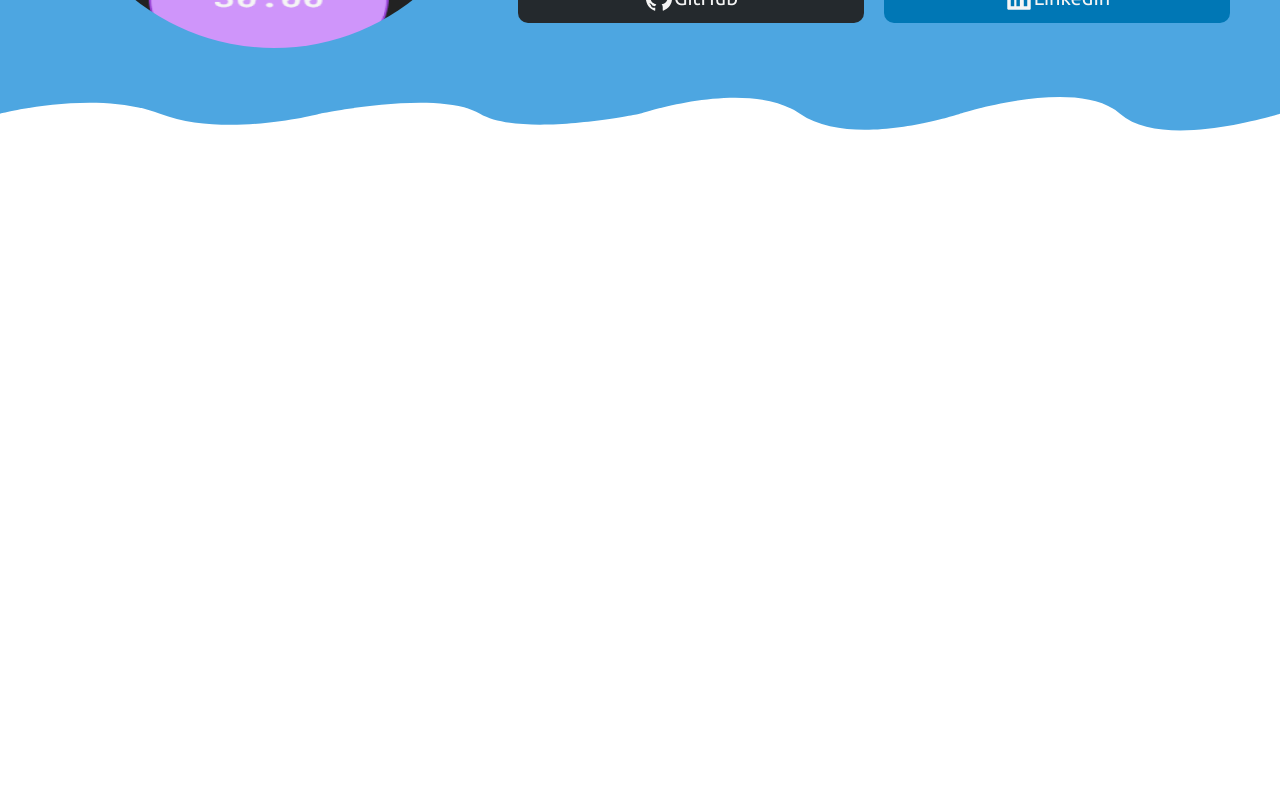
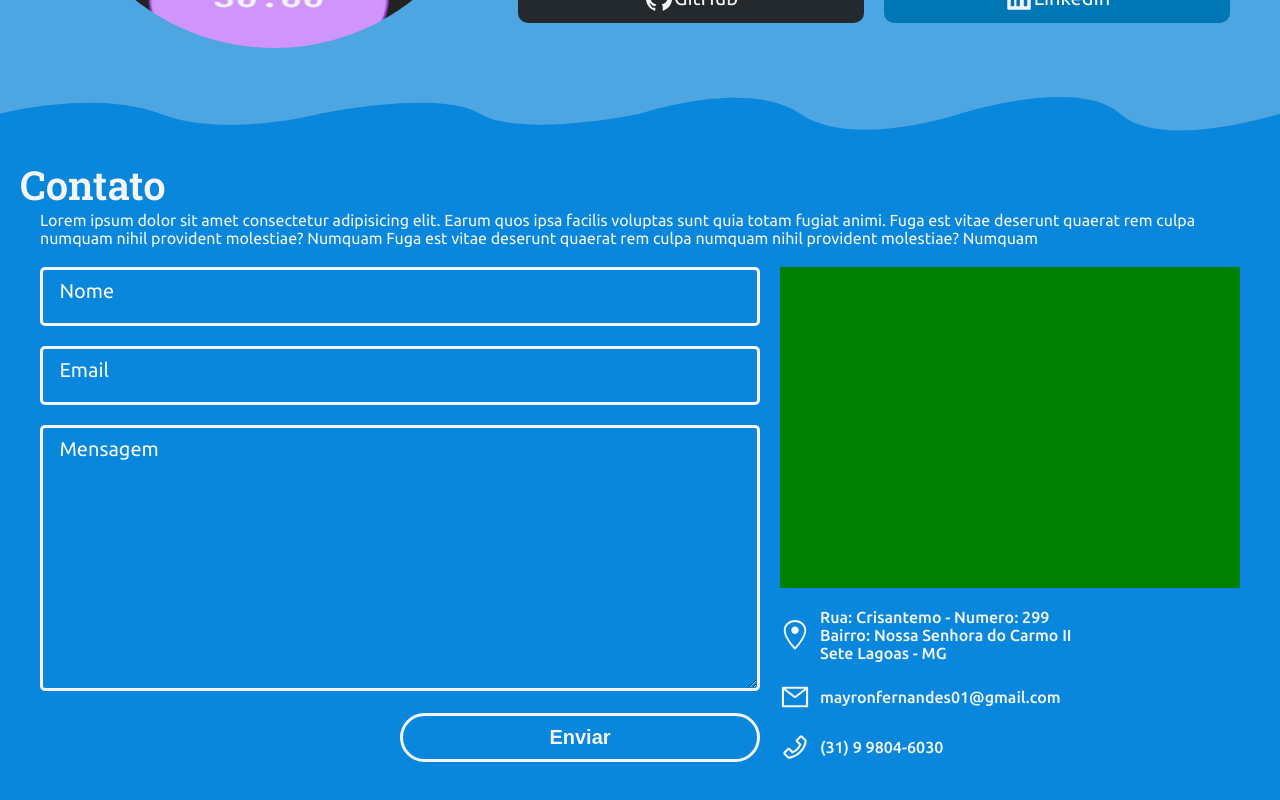
Before and after one commit to mayron1806/Portfolio, a React (Vite) app: page / in a window 1280 px wide. Shown: the part 2687-3487 px from the top of the page. Before the commit the page ends 2845 px from the top, so only its background shows below. Built offline with nearby package versions, Linux system fonts and the light colour scheme; no server answers; the database is empty.

Commit message:
add contact page

```diff
--- a/package.json
+++ b/package.json
@@ -8,6 +8,8 @@
     "preview": "vite preview"
   },
   "dependencies": {
+    "@react-google-maps/api": "^2.12.0",
+    "@types/google-map-react": "^2.1.7",
     "@types/styled-components": "^5.1.25",
     "axios": "^0.27.2",
     "firebase": "^9.8.3",
--- a/src/App.tsx
+++ b/src/App.tsx
@@ -15,6 +15,7 @@ import { ThemeProvider } from "styled-components";
 
 import * as C from "./app.style";
 import Section from "./components/Section";
+import Contact from "./components/Contact";
 
 const App = ()=> {
   const [currentTheme, setCurrentTheme] = useState<ThemeType>(LIGHT_THEME);
@@ -40,6 +41,7 @@ const App = ()=> {
           <Techs />
           <Projects />
           <About />
+          <Contact/>
         </div>
         {/* END CONTENT */}
       </C.App>
--- /dev/null
+++ b/src/components/Contact/index.tsx
@@ -0,0 +1,114 @@
+import { useEffect, useId, useState, useCallback } from "react";
+import Section from "../Section";
+import * as C from "./style";
+import { GoogleMap, useJsApiLoader } from '@react-google-maps/api';
+import googleMapReact from "google-map-react";
+const center = {
+    lat: -3.745,
+    lng: -38.523
+  };
+
+const Contact = () => {
+
+
+    const onUnmount = useCallback(function callback(map) {
+    setMap(null)
+    }, [])
+
+    const nameID = useId();
+    const [name, setName] = useState<string>("");
+    const emailID = useId();
+    const [email, setEmail] = useState<string>("");
+    const messageID = useId();
+    const [message, setMessage] = useState<string>("");
+
+    // controla se todos os dados estao preenchidos
+    const [canSendForm, setCanSendForm] = useState<boolean>(false);
+    useEffect(()=>{
+        if(
+            (name.length > 0) &&
+            (email.length > 0) &&
+            (message.length > 0)
+        ){ setCanSendForm(true); }
+        else { setCanSendForm(false); }
+    }, [name, email, message])
+
+    const focus = (input: HTMLInputElement | HTMLTextAreaElement, placeholderContent?: string)=>{
+        input.parentElement?.classList.add("focus");
+        if(placeholderContent) input.placeholder = placeholderContent;
+    }
+    const blur = (input: HTMLInputElement | HTMLTextAreaElement)=>{
+        input.parentElement?.classList.remove("focus");
+        input.placeholder = "";
+    }
+    const isActive = (value: string) => {
+        return value.length > 0 ? "active" : ""
+    }
+    return(
+        <Section title="Contato">
+            <C.Content>
+                <C.Text>
+                    Lorem ipsum dolor sit amet consectetur adipisicing elit.
+                    Earum quos ipsa facilis voluptas sunt quia totam fugiat animi.
+                    Fuga est vitae deserunt quaerat rem culpa numquam nihil provident
+                    molestiae? Numquam Fuga est vitae deserunt quaerat rem culpa numquam nihil provident
+                    molestiae? Numquam
+                </C.Text>
+                <C.Form>
+                    <C.Input className={isActive(name)}>
+                        <label htmlFor={nameID}>Nome</label>
+                        <input
+                        onFocus={(e) => focus(e.target, "Digite seu nome")}
+                        onBlur={(e) => blur(e.target)}
+                        value={name}
+                        onChange={(e)=>{setName(e.target.value)}}
+                        type="text" name="name" id={nameID} />
+                    </C.Input>
+                    <C.Input className={isActive(email)}>
+                        <label htmlFor={emailID}>Email</label>
+                        <input
+                        onFocus={(e) => focus(e.target, "Digite seu email")}
+                        onBlur={(e) => blur(e.target)}
+                        value={email}
+                        onChange={(e)=>{setEmail(e.target.value)}}
+                        type="email" name="name" id={emailID} />
+                    </C.Input>
+                    <C.Input className={isActive(message)}>
+                        <label htmlFor={messageID}>Mensagem</label>
+                        <textarea
+                        onFocus={(e) => focus(e.target, "Digite sua mensagem")}
+                        onBlur={(e) => blur(e.target)}
+                        value={message}
+                        onChange={(e)=>{setMessage(e.target.value)}}
+                        name="message" id={messageID} cols={30} rows={10}></textarea>
+                    </C.Input>
+                    <C.Submit className={canSendForm ? "" : "no-send"}>Enviar</C.Submit>
+                </C.Form>
+                <C.ContactOptions>
+                    <C.Maps>
+
+                    </C.Maps>
+                    <C.Items>
+                        <C.InfoItem>
+                            <C.LocationIcon/>
+                            <p>
+                                Rua: Crisantemo - Numero: 299 <br />
+                                Bairro: Nossa Senhora do Carmo II <br />
+                                Sete Lagoas - MG
+                            </p>
+                        </C.InfoItem>
+                        <C.InfoItem>
+                            <C.EmailIcon/>
+                            <p>mayronfernandes01@gmail.com</p>
+                        </C.InfoItem>
+                        <C.InfoItem>
+                            <C.PhoneIcon/>
+                            <p>(31) 9 9804-6030</p>
+                        </C.InfoItem>
+                    </C.Items>
+                </C.ContactOptions>
+            </C.Content>
+        </Section>
+    )
+}
+export default Contact;
--- /dev/null
+++ b/src/components/Contact/style.ts
@@ -0,0 +1,136 @@
+import styled, { css } from "styled-components";
+import {AiOutlineMail, AiOutlinePhone} from "react-icons/ai";
+import {GoLocation} from "react-icons/go";
+export const Content = styled.div`
+    color: ${props => props.theme.primary};
+    padding: 0 2rem;
+    display: grid;
+    grid-gap: 2rem;
+    grid-template-columns: 60% 1fr;
+    grid-template-areas:
+    "text text"
+    "form contact";
+    padding-bottom: 5rem;
+`;
+export const Text = styled.p`
+    grid-area: text;
+    font-size: 1.6rem;
+`;
+export const Form = styled.form`
+    grid-area: form;
+    display: flex;
+    flex-direction: column;
+    gap: 2rem;
+    align-items: flex-end;
+`;
+export const Input = styled.div`
+    width: 100%;
+    position: relative;
+    label{
+        position: absolute;
+        left: 2%;
+        top: 0;
+        transform: translateY(50%);
+        color: ${props => props.theme.primary};
+        font-size: 2rem;
+        padding: 0 0.5rem;
+        background-color: ${props => props.theme.main};
+        transition: 0.5s;
+    }
+    input, textarea{
+        width: 100%;
+        font-size: 2rem;
+        padding: 1.5rem 1rem;
+        outline: none;
+        border-radius: 5px;
+        border: 3px solid ${props => props.theme.primary};
+        background-color: transparent;
+        color: ${props => props.theme.primary};
+    }
+    input::placeholder, textarea::placeholder{
+        color: ${props => props.theme.gray};
+    }
+    &.focus, &.active{
+        label{
+            top: 0;
+            transform: translateY(-50%);
+        }
+    }
+`;
+export const Submit = styled.button`
+    position: relative;
+    font-size: 2rem;
+    font-weight: 600;
+    padding: 1rem;
+    border-radius: 30px;
+    width: 50%;
+    max-width: 400px;
+    border: 3px solid ${props => props.theme.primary};
+    overflow: hidden;
+    z-index: 1;
+    transition: 0.5s;
+    ::before{
+        content: "";
+        position: absolute;
+        top: 50%;
+        left: 50%;
+        transform: translate(-50%, -50%) scale(1);
+        background-color: ${props => props.theme.primary};
+        border-radius: 50%;
+        width: 40rem;
+        height: 40rem;
+        z-index: -1;
+        transition: 1s;
+    }
+    cursor: pointer;
+    pointer-events: all;
+    color:  ${props => props.theme.main};
+    &.no-send{
+        cursor: no-drop;
+        pointer-events: none;
+        background-color: transparent;
+        color: ${props => props.theme.primary};
+        ::before{
+            transform: translate(-50%, -50%) scale(0);
+        }
+    }
+
+`;
+export const ContactOptions = styled.div`
+    grid-area: contact;
+    display: flex;
+    flex-direction: column;
+`;
+export const Maps = styled.div`
+    width: 100%;
+    height: 100%;
+    background-color: green;
+`;
+const icon = css`
+    width: 30px;
+    height: 30px;
+    color: ${props => props.theme.primary};
+`;
+export const LocationIcon = styled(GoLocation)`
+    ${icon}
+`;
+export const EmailIcon = styled(AiOutlineMail)`
+    ${icon}
+`;
+export const PhoneIcon = styled(AiOutlinePhone)`
+    ${icon}
+`;
+export const Items = styled.div`
+    margin-top: 2rem;
+    display: flex;
+    gap: 2rem;
+    flex-direction: column;
+`;
+export const InfoItem = styled.div`
+    display: flex;
+    align-items: center;
+    gap: 1rem;
+    font-size: 1.6rem;
+    cursor: pointer;
+    font-weight: 500;
+`;
```
Also changed, not shown: 1 other file (tests, documents, lock files or other folders).
